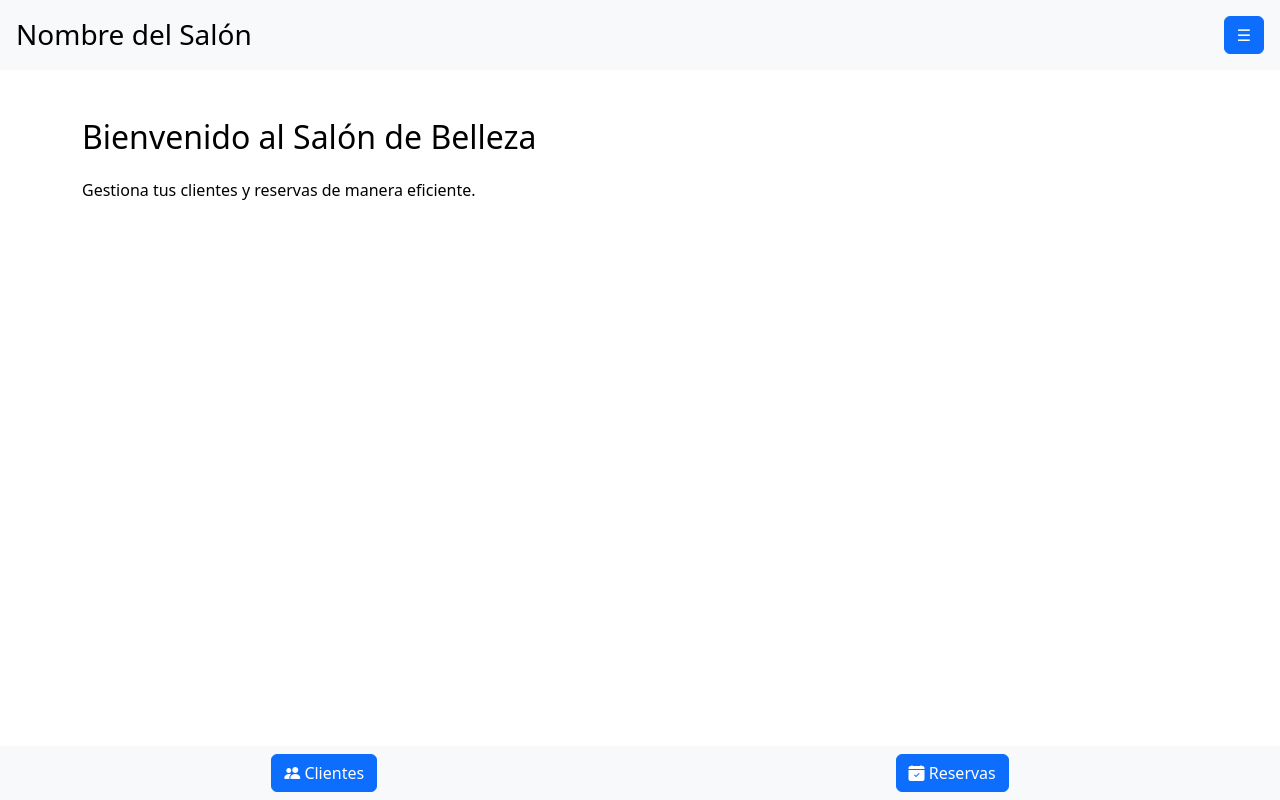
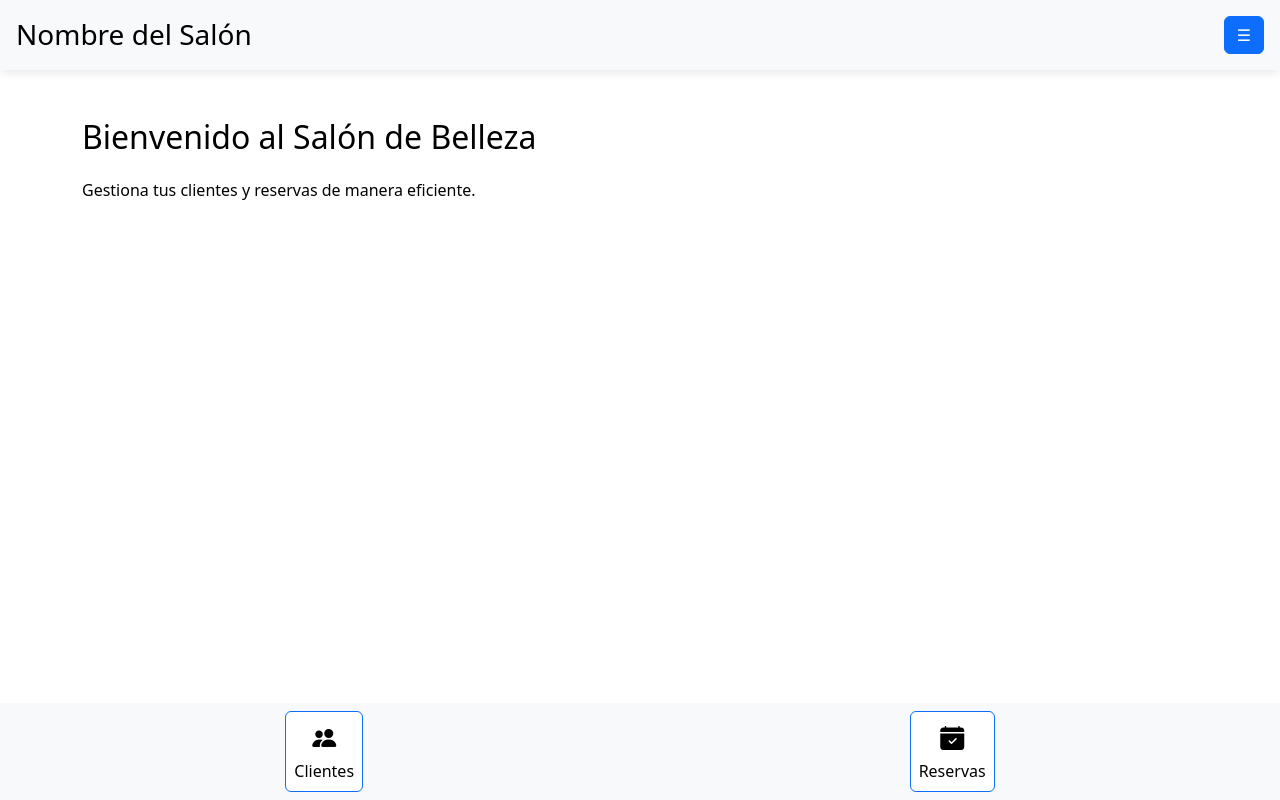
Before and after one commit to estudiosweb/sistema-app, a PHP site: page / in a window 1280 px wide. Run offline with PHP 8.4, Linux system fonts and the light colour scheme.

Commit message:
estilo.css

```diff
--- a/css/estilo.css
+++ b/css/estilo.css
@@ -1,4 +1,4 @@
-/* estilos para el modo claro */
+/* Estilos para el modo claro */
 body {
     background-color: #ffffff;
     color: #000000;
@@ -9,7 +9,12 @@ body {
     color: #000000;
 }
 
-/* estilos para el modo oscuro */
+.navbar, .navbar .btn {
+    background-color: #ffffff;
+    color: #000000;
+}
+
+/* Estilos para el modo oscuro */
 body.dark-mode {
     background-color: #121212;
     color: #ffffff;
@@ -25,3 +30,37 @@ body.dark-mode .list-group-item {
 body.dark-mode .list-group-item-action:hover {
     background-color: #2c2c2c;
 }
+
+body.dark-mode .navbar,
+body.dark-mode .navbar .btn {
+    background-color: #121212;
+    color: #ffffff;
+}
+
+body.dark-mode .navbar .btn i {
+    color: #ffffff;
+}
+
+/* Estilos para el contenedor del menú superior */
+.container-fluid.bg-light.p-3.d-flex.justify-content-between.align-items-center {
+    background-color: #ffffff;
+    box-shadow: 0 2px 10px rgba(0, 0, 0, 0.1);
+}
+
+body.dark-mode .container-fluid.bg-light.p-3.d-flex.justify-content-between.align-items-center {
+    background-color: #121212;
+    color: #ffffff;
+}
+
+.navbar .btn {
+    display: flex;
+    flex-direction: column;
+    align-items: center;
+    font-size: 1rem;
+    padding: 0.5rem;
+}
+
+.navbar .btn i {
+    font-size: 1.5rem;
+    margin-bottom: 0.2rem;
+}
```
